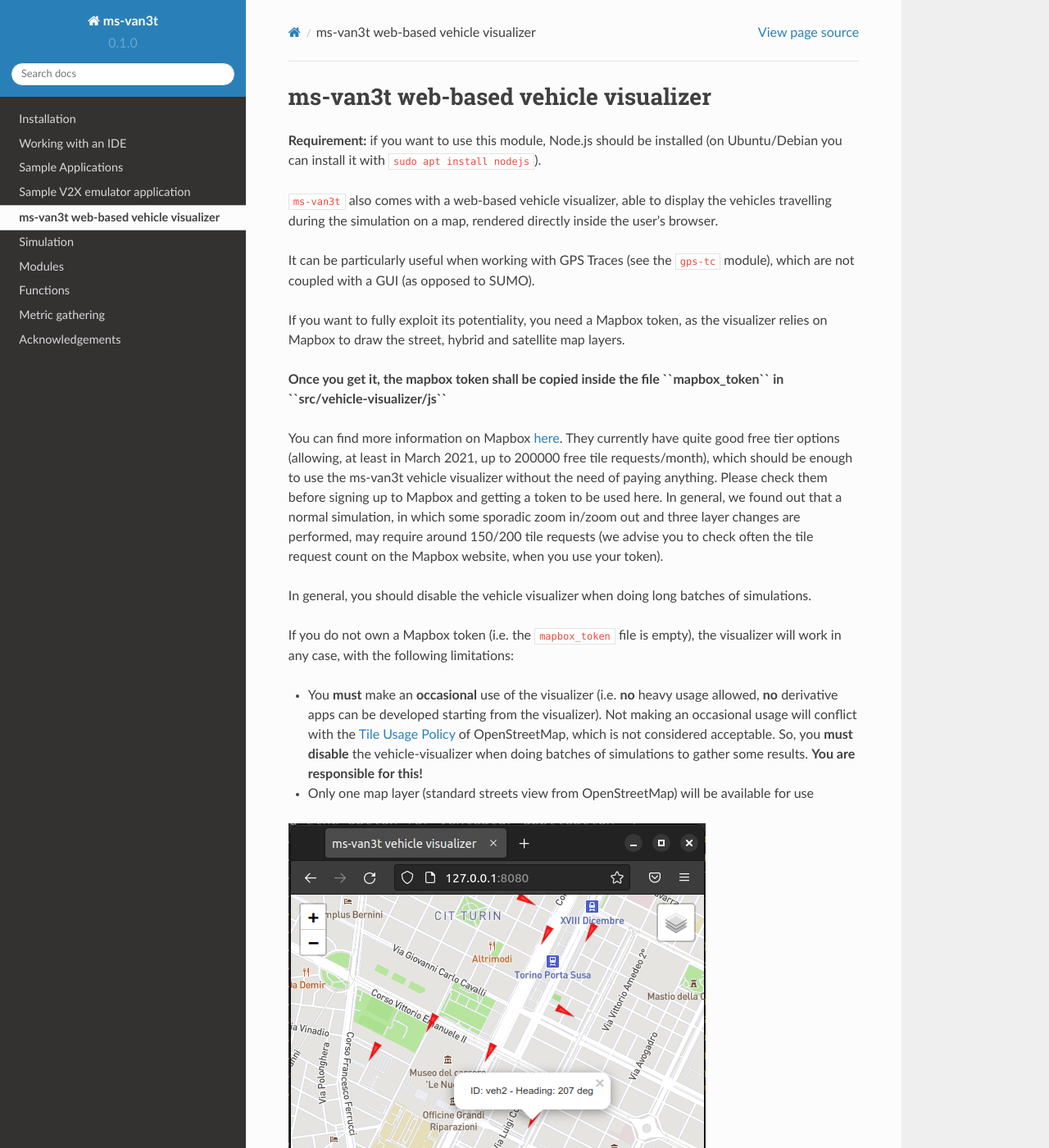
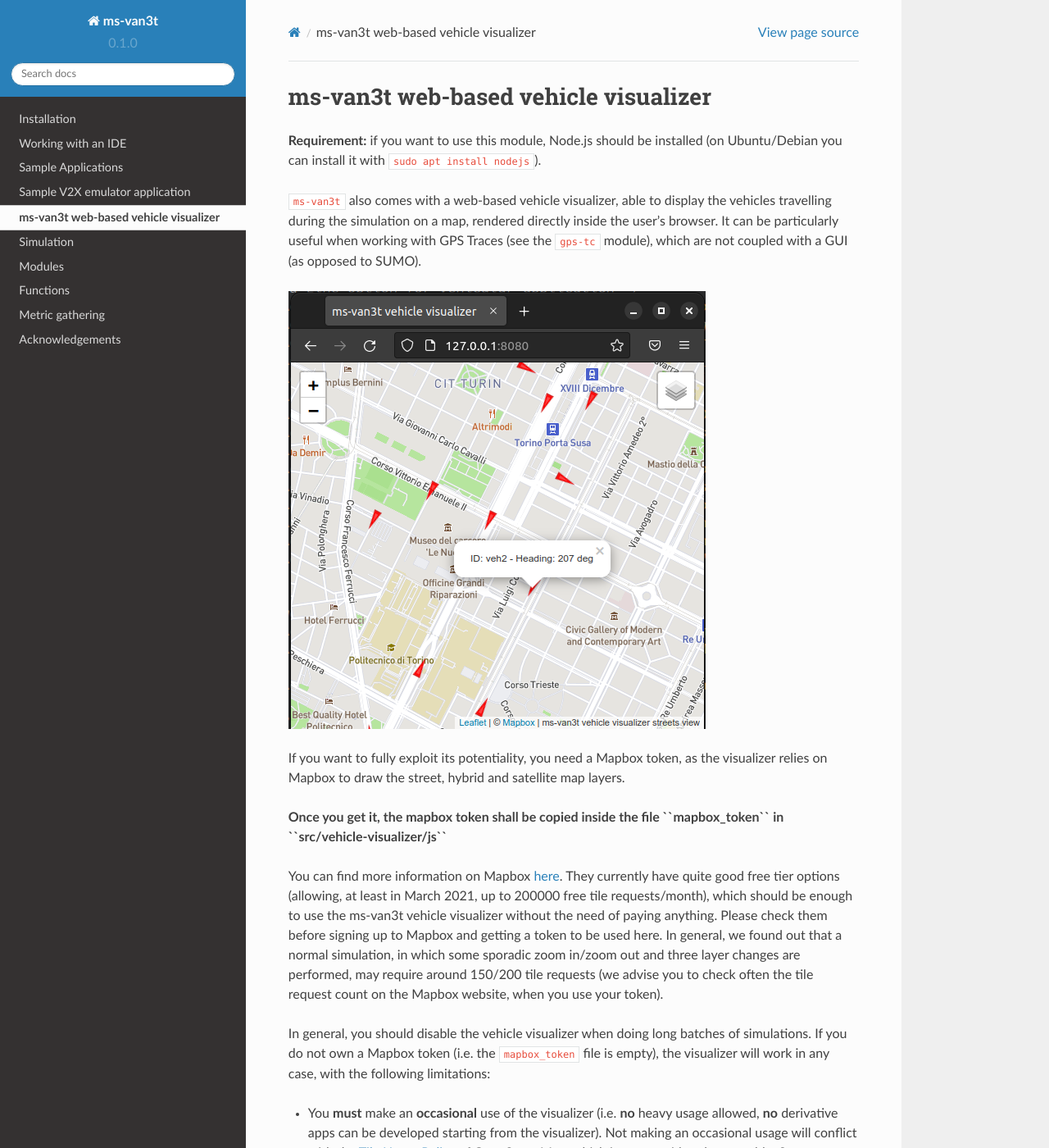
Before and after one commit to carlosrisma/doctutorial, a Sphinx documentation site: the page built from docs/source/VehViz.rst, in a window 1280 px wide and 1400 px high. Shown: the whole window at 82% size. Built offline with Sphinx 7.4.7 and the Read the Docs theme 2.0.0, drawn with Linux system fonts in a browser that asks for light colours.

Commit message:
Update VehViz.rst

```diff
--- a/docs/source/VehViz.rst
+++ b/docs/source/VehViz.rst
@@ -6,9 +6,10 @@ ms-van3t web-based vehicle visualizer
 
 ``ms-van3t`` also comes with a web-based vehicle visualizer, able to display the vehicles travelling
 during the simulation on a map, rendered directly inside the user's browser.
-
 It can be particularly useful when working with GPS Traces (see the ``gps-tc`` module), which are not
 coupled with a GUI (as opposed to SUMO).
+
+.. image:: veh_viz.png
 
 If you want to fully exploit its potentiality, you need a Mapbox token, as the visualizer
 relies on Mapbox to draw the street, hybrid and satellite map layers.
@@ -21,14 +22,11 @@ and getting a token to be used here. In general, we found out that a normal simu
 three layer changes are performed, may require around 150/200 tile requests (we advise you to check often the tile request count on the Mapbox website, when you use your token).
 
 In general, you should disable the vehicle visualizer when doing long batches of simulations.
-
 If you do not own a Mapbox token (i.e. the ``mapbox_token`` file is empty), the visualizer will work in any case, with the following limitations:
 
 - You **must** make an **occasional** use of the visualizer (i.e. **no** heavy usage allowed, **no** derivative apps can be developed starting from the visualizer). Not making an occasional usage will conflict with the `Tile Usage Policy <https://operations.osmfoundation.org/policies/tiles/>`_ of OpenStreetMap, which is not considered acceptable. So, you **must disable** the vehicle-visualizer when doing batches of simulations to gather some results. **You are responsible for this!**
 
 - Only one map layer (standard streets view from OpenStreetMap) will be available for use
-
-.. image:: veh_viz.png
 
 In order to use the visualizer in your application, you need to add, in the main function (i.e. ``int main()``),
 the following code, which creates a new ``vehicleVisualizer`` object::
```
